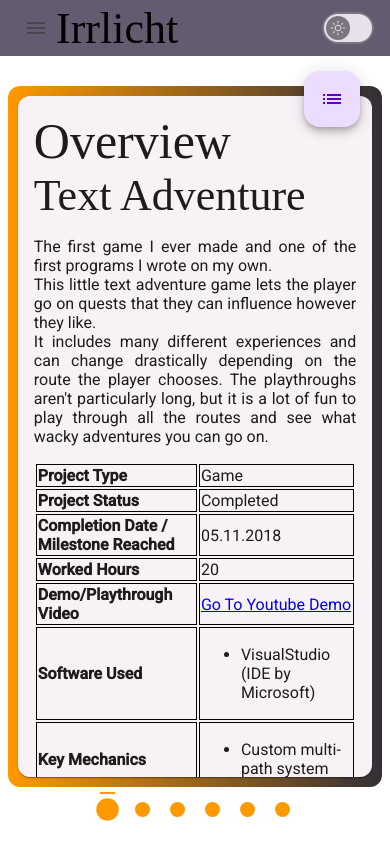
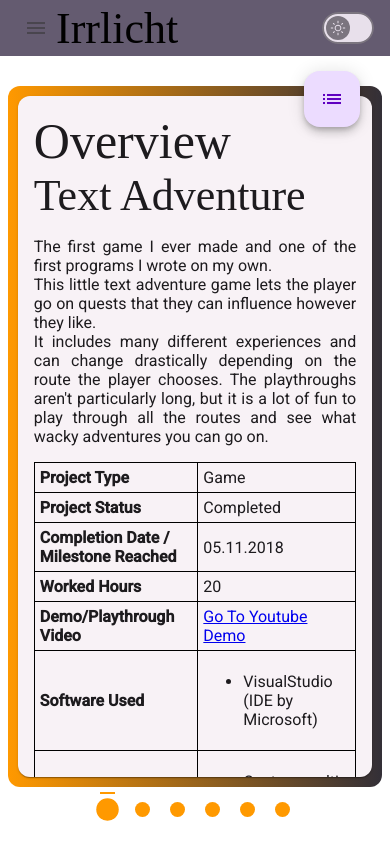
Before and after one commit to DragonirHD/Irrlicht, an Angular app: page /projects in a window 390 px wide. Built offline with nearby package versions, Linux system fonts and the light colour scheme; a web font is replaced by a local one.

Commit message:
- fixed general table styling and border - reworked table in documentation_devil_jump to have fewer rows -> easier to comprehend on small screens - moved markdown specific styling from project-documentation.scss to markdown-styles.scss - added overflow-wrap to markdown text to wrap long lines

```diff
--- a/src/app/pages/projects/project-documentation/project-documentation.scss
+++ b/src/app/pages/projects/project-documentation/project-documentation.scss
@@ -1,9 +1,3 @@
 mat-spinner {
   align-self: center;
 }
-
-.markdownContainer {
-  .img {
-    max-width: 100%;
-  }
-}
--- a/src/app/pages/projects/project-summary-base/project-summary-base.scss
+++ b/src/app/pages/projects/project-summary-base/project-summary-base.scss
@@ -28,10 +28,16 @@ mat-card-content {
 
   table {
     width: 100%;
+  }
 
-    td {
-      border: solid var(--mat-sys-on-surface) 1px;
-    }
+  //gives the table a normal border
+  table, th, td {
+    border: solid var(--mat-sys-on-surface) 1px;
+    border-collapse: collapse;
+  }
+
+  th, td {
+    padding: 5px;
   }
 
   @media only screen and (max-width: customVariables.$mobile-max-width) {
--- a/src/customStyles/markdown-styles.scss
+++ b/src/customStyles/markdown-styles.scss
@@ -1,5 +1,6 @@
 .markdownContainer {
   text-align: justify;
+  overflow-wrap: anywhere;
 
   img {
     max-width: 100%;
@@ -7,9 +8,14 @@
     margin: 0 auto;
   }
 
+  //gives the table a normal border
+  table, th, td {
+    text-align: initial;
+    border: solid var(--mat-sys-on-surface) 1px;
+    border-collapse: collapse;
+  }
+
   th, td {
-    border-right: solid var(--mat-sys-on-surface) 1px;
-
-    border-top: solid var(--mat-sys-on-surface) 1px;
+    padding: 5px;
   }
 }
```
Also changed, not shown: public/projectFiles/Devil_Jump/assets/documentation_devil_jump.md (+1 -1 lines).
